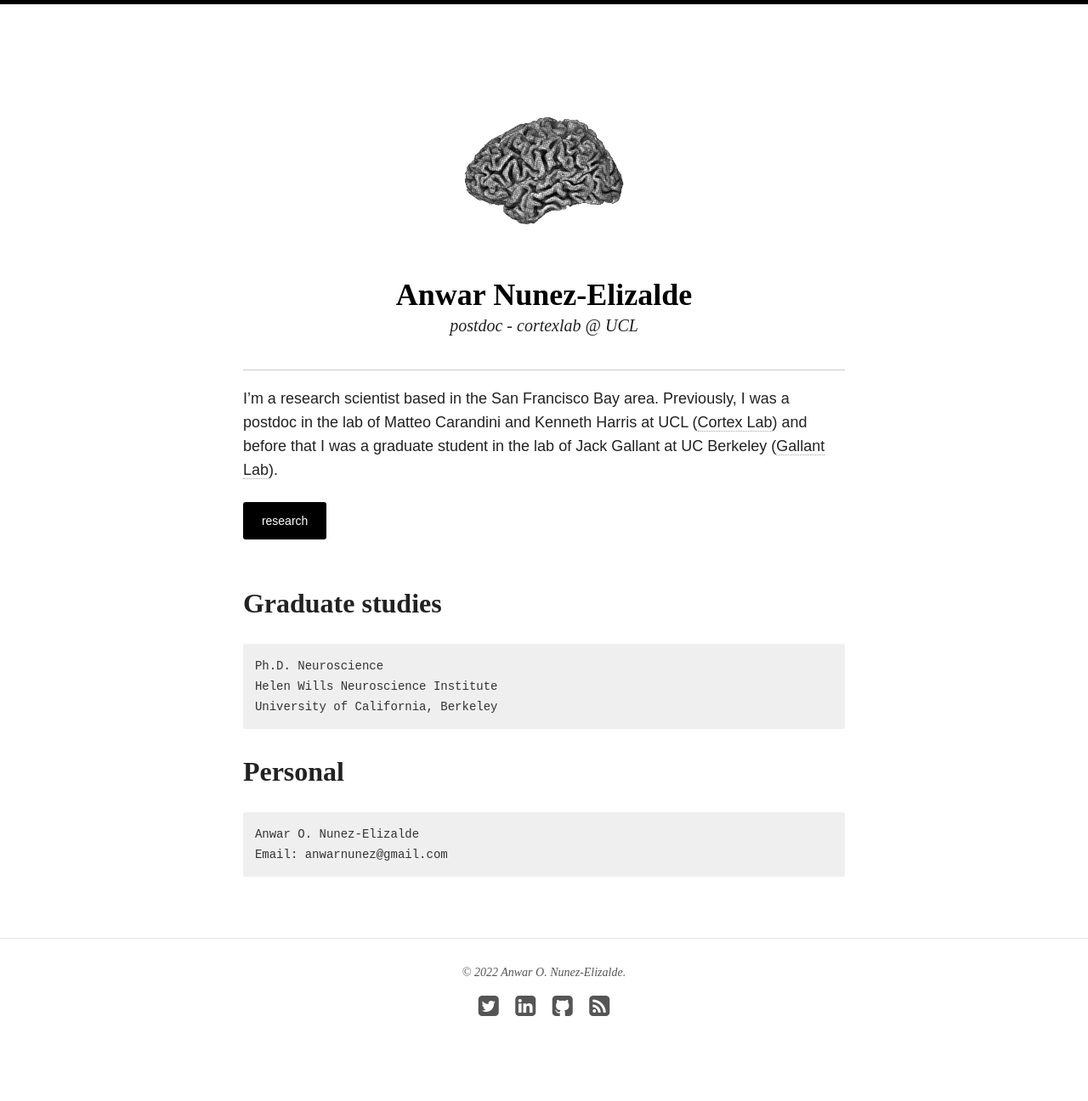
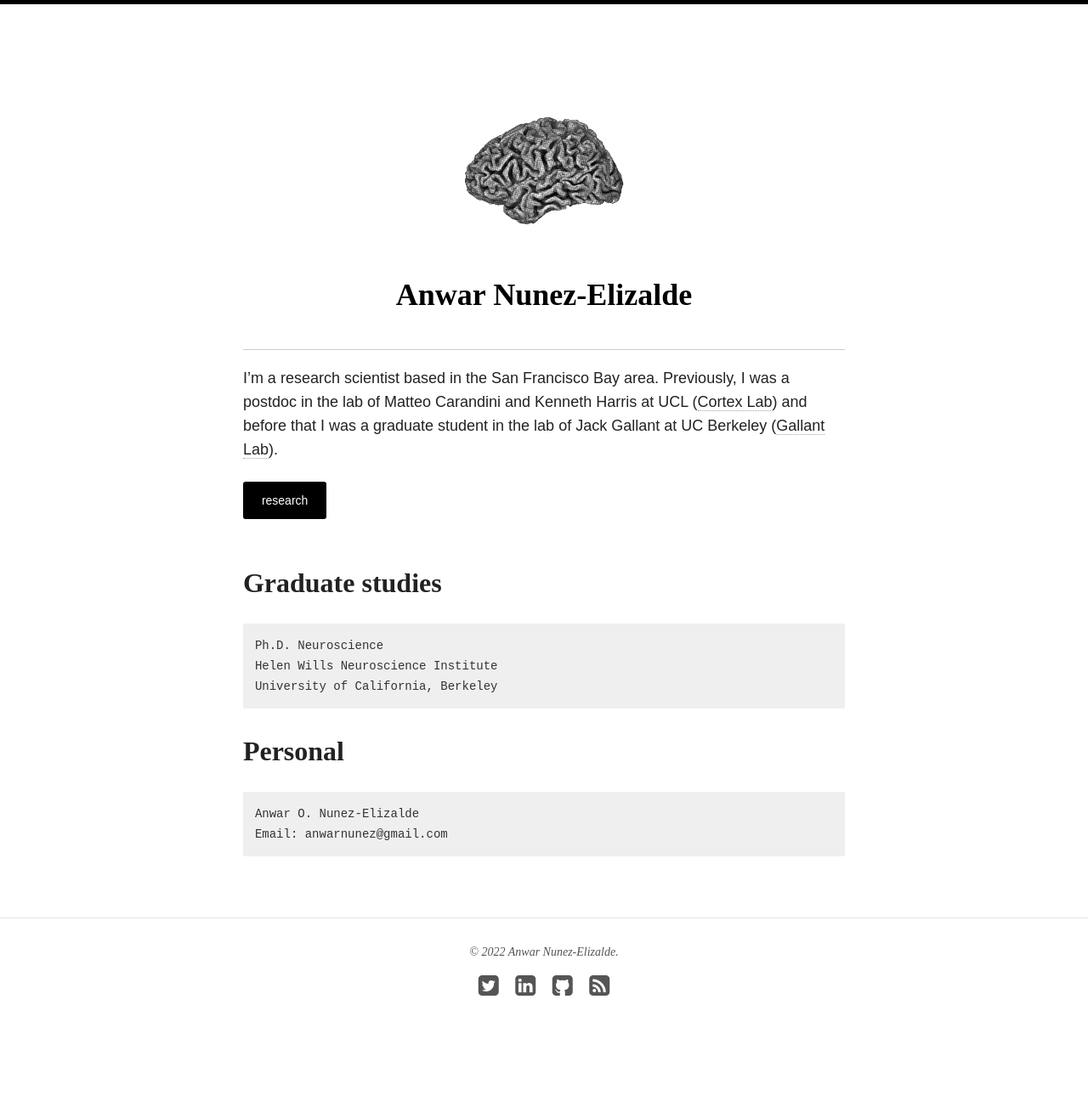
Before and after one commit to anwarnunez/anwarnunez.github.io, a Jekyll site: the page built from index.md, in a window 1280 px wide. Shown: the whole page at 85% size. Built offline with Jekyll 4.4.1, drawn with Linux system fonts in a browser that asks for light colours; nearby versions of some CDN libraries; after the commit the page ends 1272 px from its top, so only the background shows below that.

Commit message:
Update _config.yml

```diff
--- a/_config.yml
+++ b/_config.yml
@@ -2,7 +2,7 @@
 
 title: Anwar Nunez-Elizalde
 locale: en_US
-description: postdoc - cortexlab @ UCL
+description:
 logo: brain_side_2.png
 search: true
 url: http://anwarnunez.github.io
@@ -48,7 +48,7 @@ titlecase: true
 
 # Site owner
 owner:
-  name: Anwar O. Nunez-Elizalde
+  name: Anwar Nunez-Elizalde
   avatar: #bio-photo.jpg
   email: anwarnunez@gmail.com
   disqus-shortname:
```
